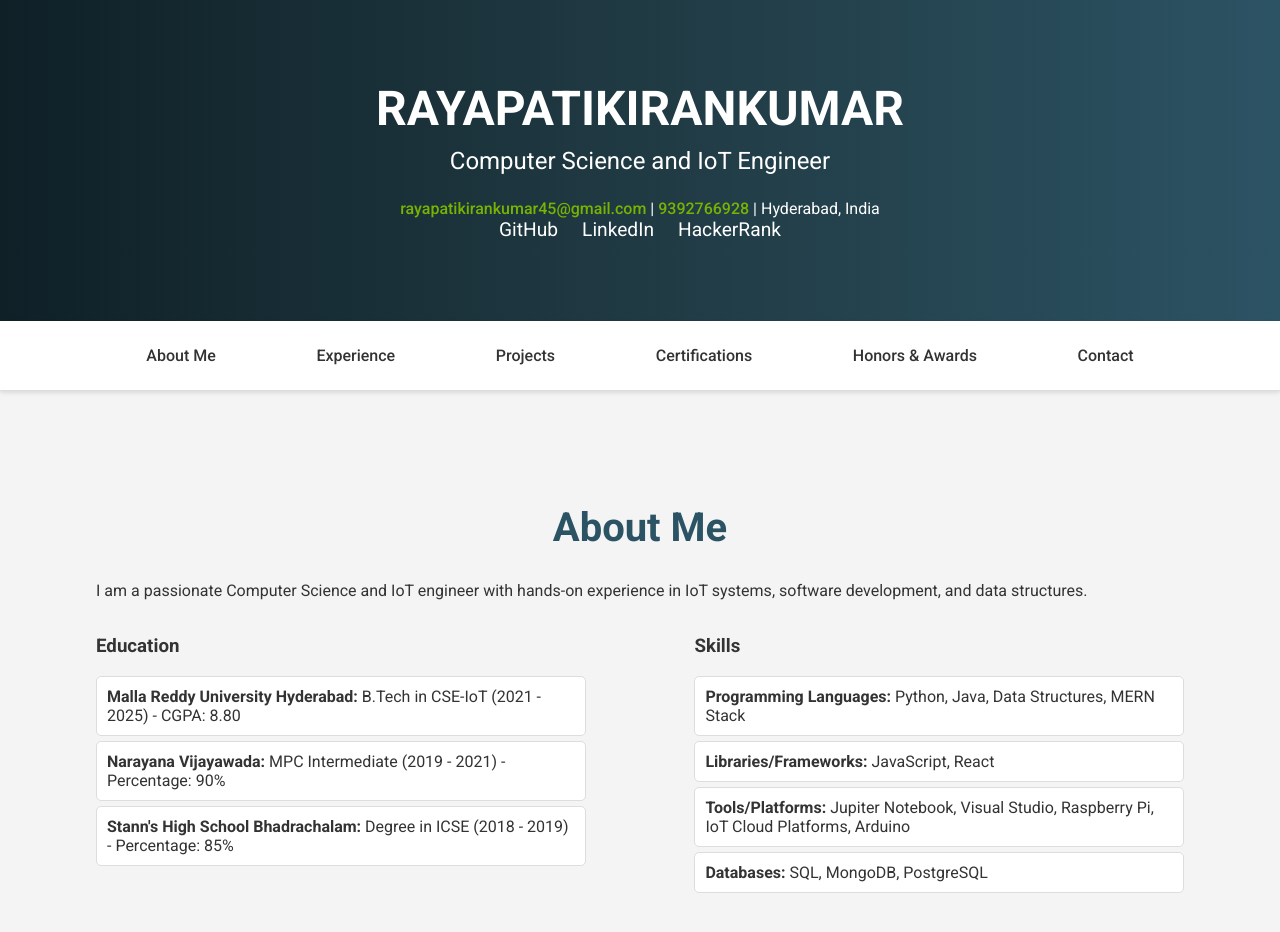
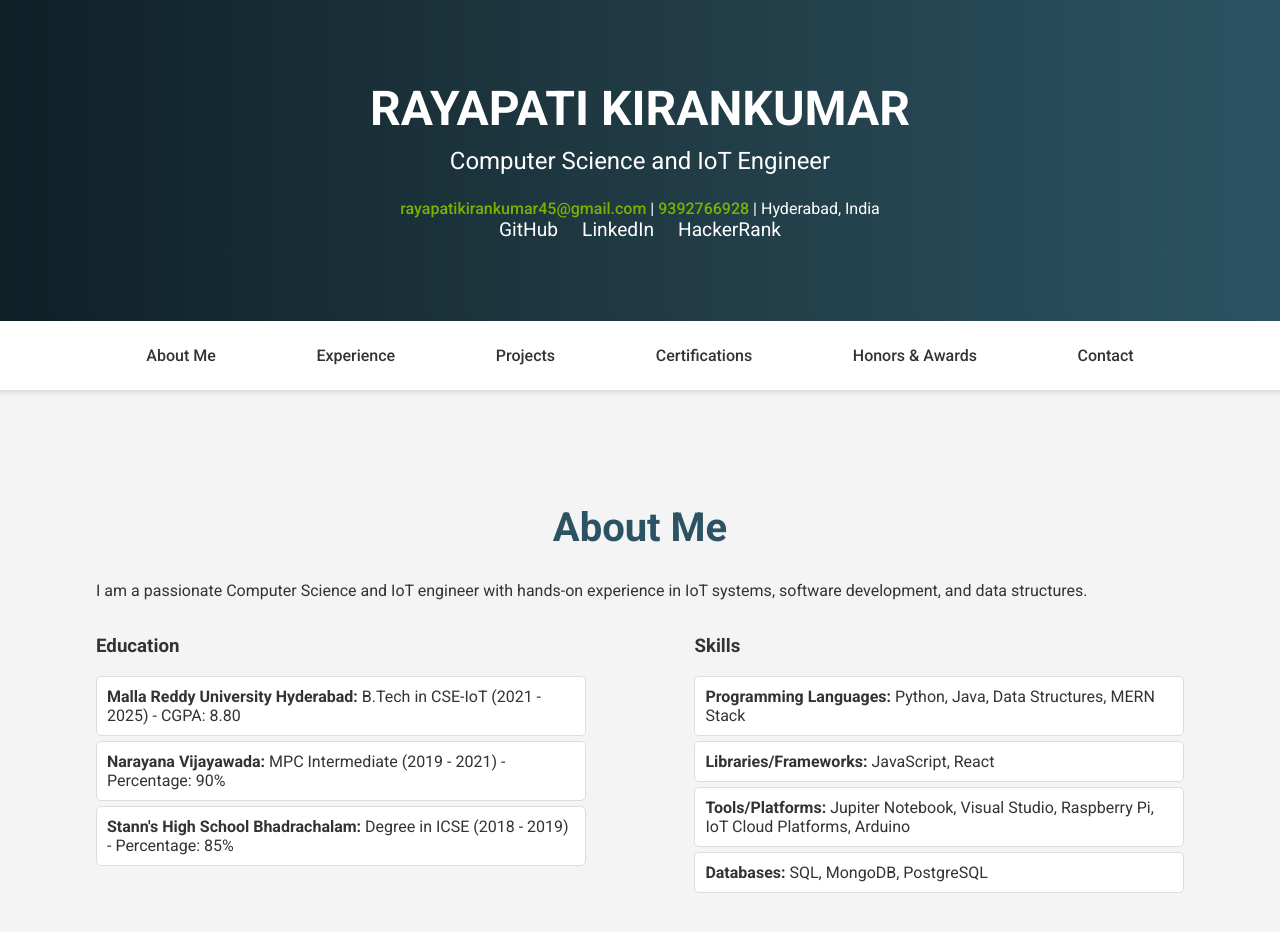
Before and after one commit to Rayapatikirankumar/PORTFOLIO, a plain HTML site: page index.html in a window 1280 px wide. Shown: the top 932 px of the page. Drawn offline with Linux system fonts and the light colour scheme.

Commit message:
Update index.html

```diff
--- a/index.html
+++ b/index.html
@@ -3,7 +3,7 @@
 <head>
   <meta charset="UTF-8">
   <meta name="viewport" content="width=device-width, initial-scale=1.0">
-  <title>RAYAPATIKIRANKUMAR - Portfolio</title>
+  <title>RAYAPATI KIRANKUMAR - Portfolio</title>
   <link href="https://fonts.googleapis.com/css2?family=Roboto:wght@400;500;700&display=swap" rel="stylesheet">
   <link rel="stylesheet" href="style.css">
 </head>
@@ -11,7 +11,7 @@
   <!-- Header Section -->
   <header id="header">
     <div class="container">
-      <h1>RAYAPATIKIRANKUMAR</h1>
+      <h1>RAYAPATI KIRANKUMAR</h1>
       <p class="subtitle">Computer Science and IoT Engineer</p>
       <div class="contact-info">
         <a href="mailto:rayapatikirankumar45@gmail.com">rayapatikirankumar45@gmail.com</a> |
@@ -87,7 +87,7 @@
   <section id="certifications" class="section bg-light">
     <div class="container">
       <h2>Certifications</h2>
-            <ul>
+      <ul>
         <li>Programming in Java - IIT Kharagpur</li>
         <li>Programming Data Structures and Algorithms Using Python - IIT Madras</li>
         <li>Introduction to Java - Coursera</li>
```
